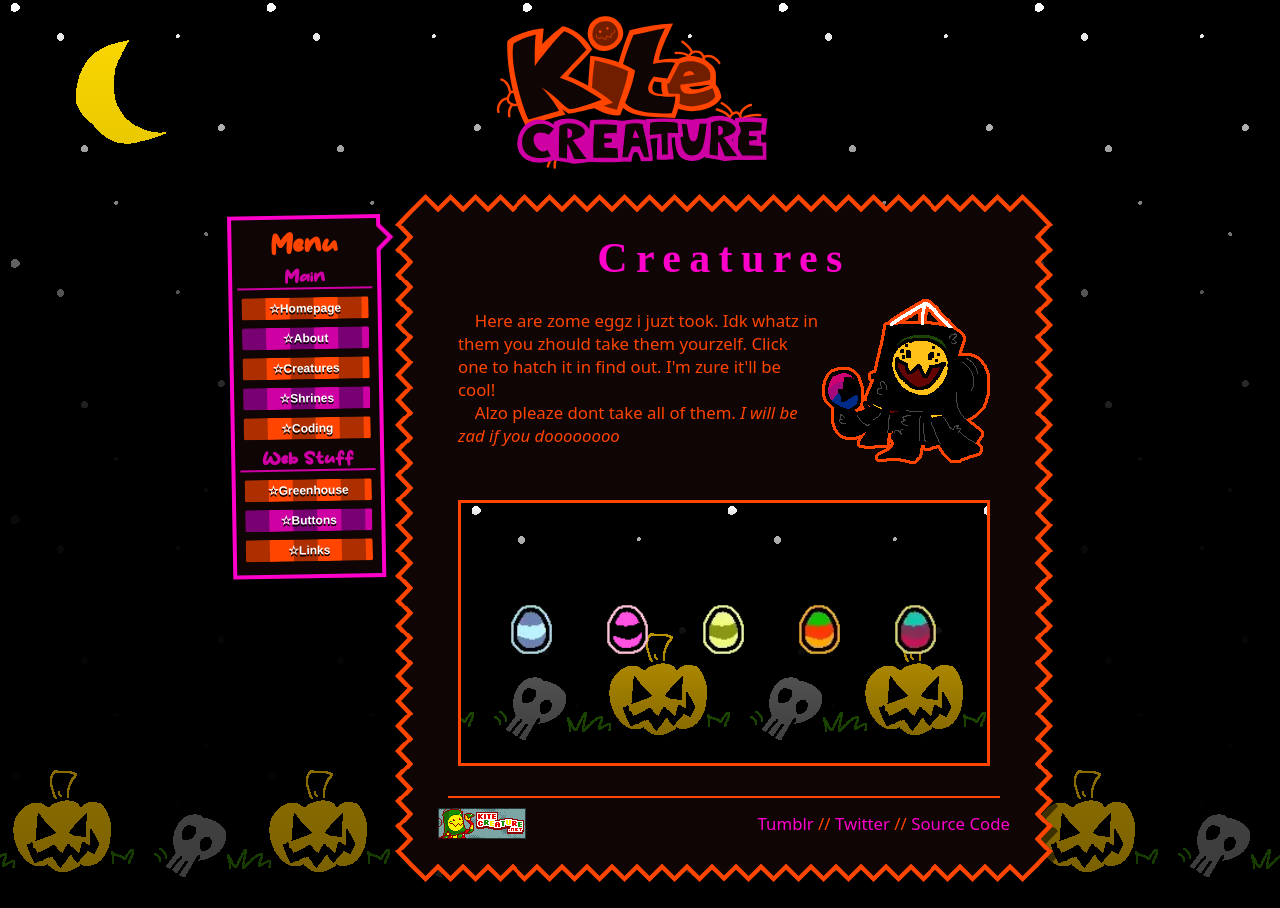
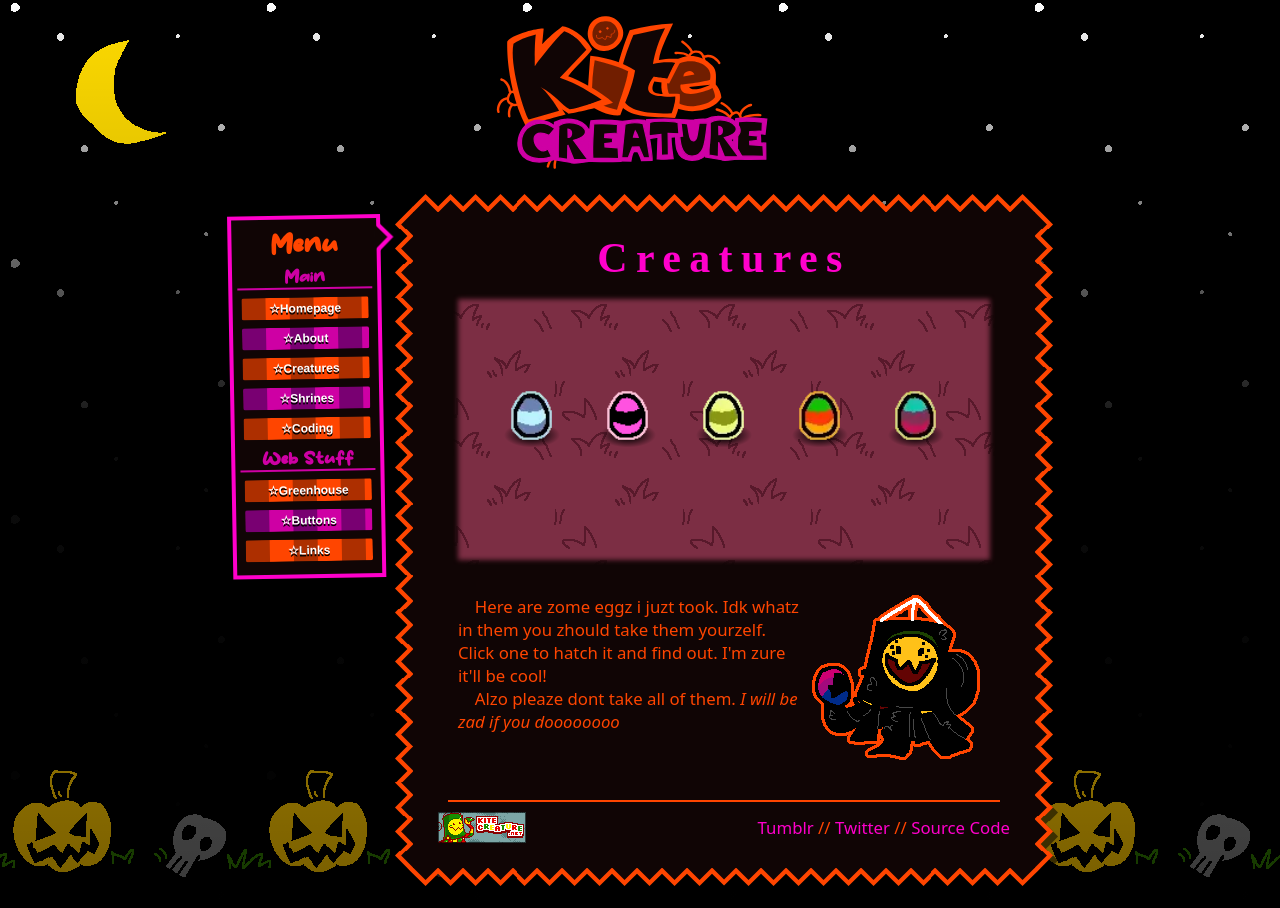
Before and after one commit to ro1y/kitecreature.net, a Jekyll site: the page built from _pages/creatures/creatures.html, in a window 1280 px wide. Built offline with Jekyll 4.4.1, drawn with Linux system fonts in a browser that asks for light colours.

Commit message:
🕷️ Creatures Page Improvements

```diff
--- a/_pages/creatures/creatures.html
+++ b/_pages/creatures/creatures.html
@@ -3,12 +3,7 @@ layout: default
 title: Creatures
 permalink: /creatures/
 ---
-<div style="margin:20px;">
-    <img align="right" src="/assets/images/kite/spiderkiteegg.png">
-    <p>&emsp;Here are zome eggz i juzt took. Idk whatz in them you zhould take them yourzelf. Click one to hatch it in find out. I'm zure it'll be cool!<br>&emsp;Alzo pleaze dont take all of them. <i>I will be zad if you doooooooo</i></p>
 
-<br style="clear:both">
-</div>
 <style>
     .egg{
         display:inline-block;
@@ -16,23 +11,32 @@ permalink: /creatures/
         min-width:64px;
         width:96px;
         height:64px;
+        background: radial-gradient(black 10%,#0000 55%);
+        background-position-x: 0% !important;
+        transition-duration: 500ms;
+        background-position-y: 0% !important;
+        background-size: 75% 50% !important;
+        background-position: bottom !important;
+        background-repeat: no-repeat !important;
     }
     .egg > img{
         position: absolute;
-        bottom:0;left:0;right:0;
+        bottom:10px;left:0;right:0;
         margin:auto;
         min-width:43px;
         width:43px;
-        transition-timing-function: cubic-bezier(.25,1.3,.68,1.43);
-        transition-duration: 500ms;
+        transition-duration: 100ms;
+        transition-timing-function: cubic-bezier(.22,.61,.36,1);
     }
     .egg:hover > img{
-        width:56px;
+        bottom:15px;
+    }
+    .egg:hover{
+    background: radial-gradient(black 10%,#0000 60%);
     }
 </style>
-<div style='width:calc(100% - 40px);aspect-ratio:2/1;border:3px solid;margin:20px;overflow: auto;display:flex;align-items: center;justify-content: center;flex-wrap: wrap;padding: 20px 0px 40px 0px;
-background: linear-gradient(#0000,#0008), url("/assets/images/backgrounds/halloween-ground.gif") bottom, linear-gradient(#0000,#000e,#000f), url("/assets/images/backgrounds/halloween-stars.gif");
-background-repeat: no-repeat, repeat-x, no-repeat, repeat;'>
+<div style='width:calc(100% - 30px);aspect-ratio:2/1;margin:15px;overflow: auto;display:flex;align-items: center;justify-content: center;flex-wrap: wrap;padding: 20px 0px 40px 0px;box-shadow: inset 0 0 5px 5px #100505;
+background: url(/assets/images/backgrounds/spookygrass.png);'>
     <a style="text-align:center;" href="slug/" class="egg">
         <img src="/assets/images/creatures/slug_egg.webp" alt="Image of a slug monster thing">
     </a>
@@ -49,3 +53,9 @@ background-repeat: no-repeat, repeat-x, no-repeat, repeat;'>
         <img src="/assets/images/creatures/paynti_egg.webp" alt="Image of a paynti">
     </a>
 </div>
+<div style="margin:20px;">
+    <img align="right" src="/assets/images/kite/spiderkiteegg.png" style="margin:10px;">
+    <p>&emsp;Here are zome eggz i juzt took. Idk whatz in them you zhould take them yourzelf. Click one to hatch it and find out. I'm zure it'll be cool!<br>&emsp;Alzo pleaze dont take all of them. <i>I will be zad if you doooooooo</i></p>
+
+<br style="clear:both">
+</div>
```
Also changed, not shown: assets/images/backgrounds/spookygrass.png (added).
